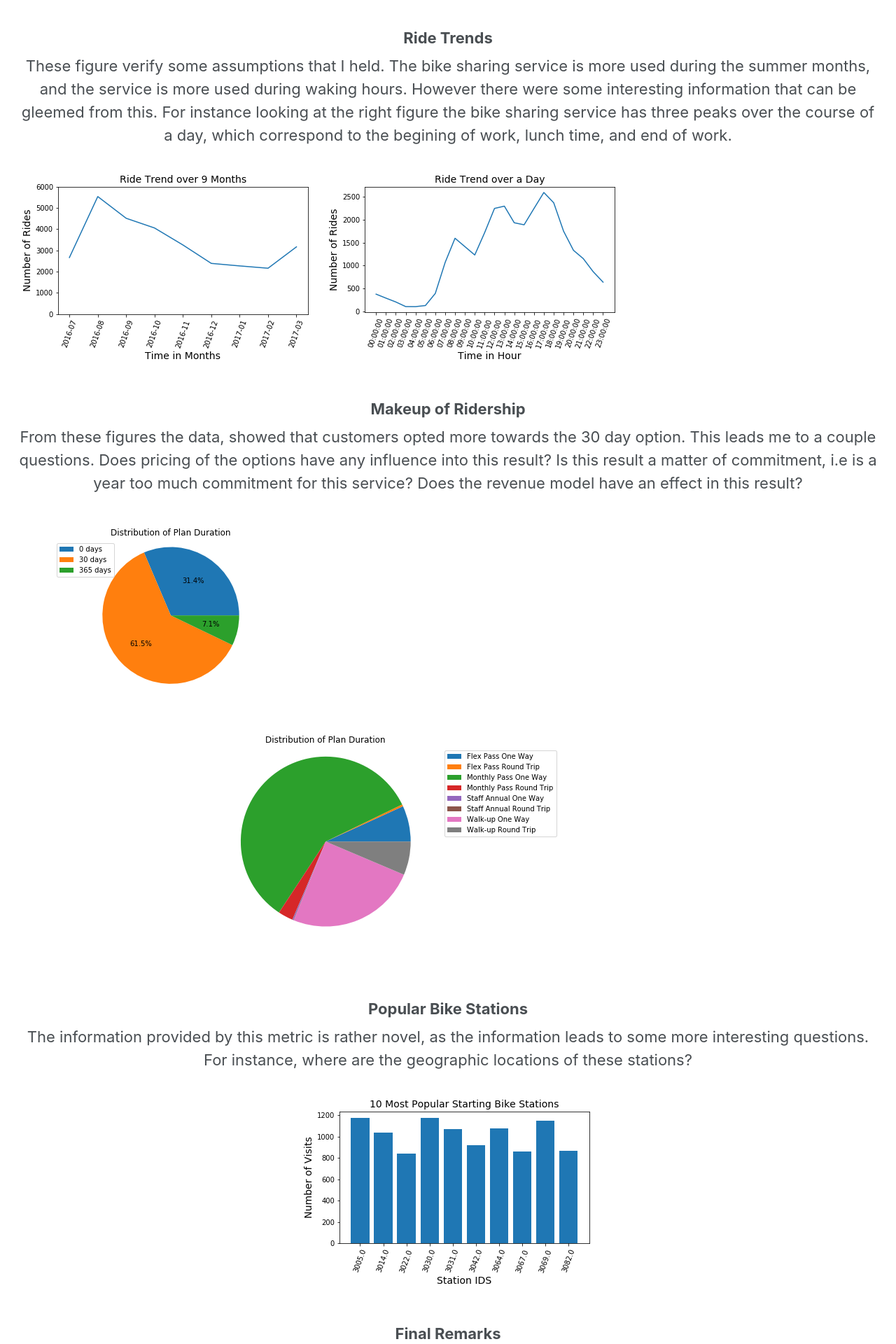
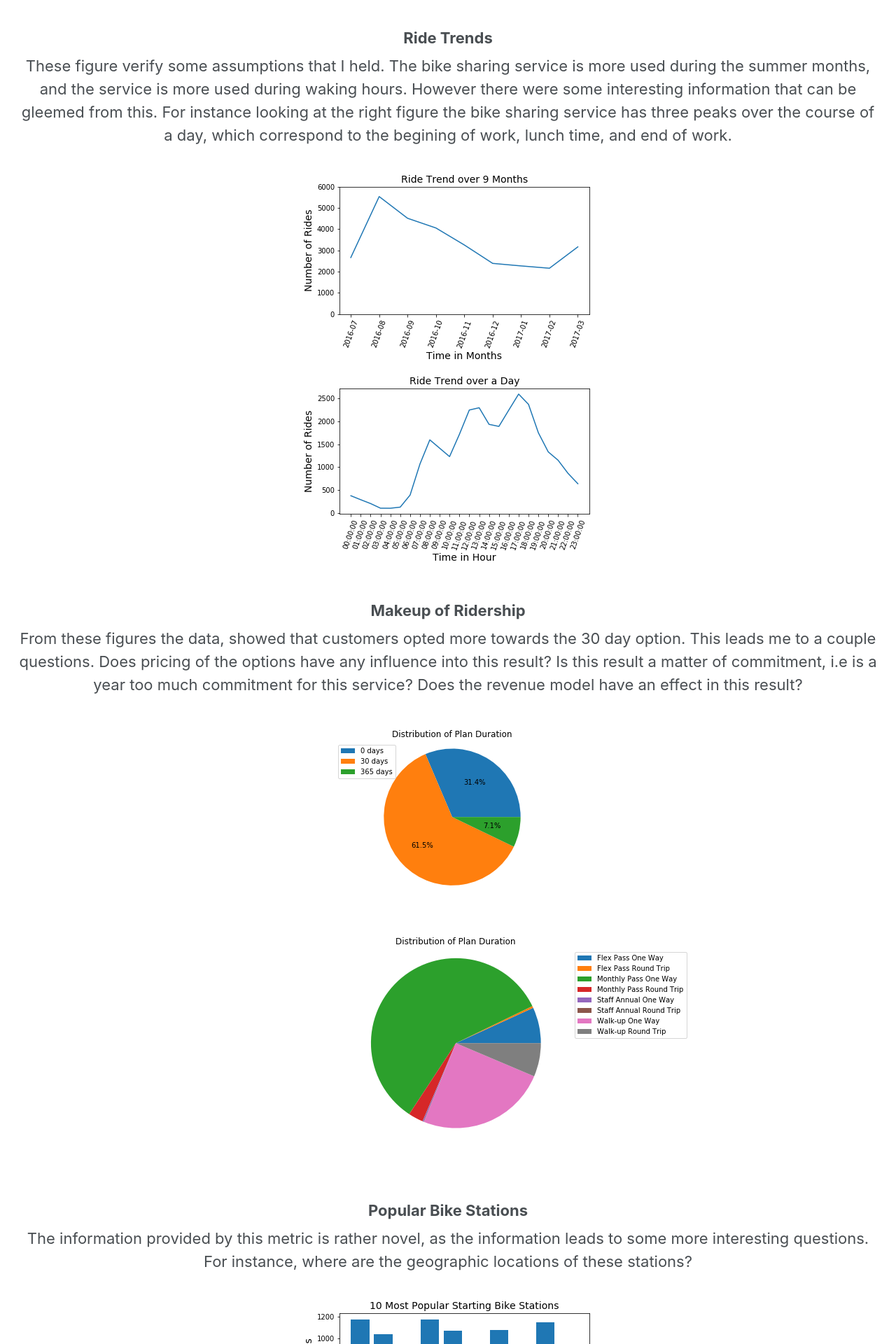
Before and after one commit to kwch3693/Capital-One_Bike_Sharing, a Jekyll site: the page built from index.html, in a window 1280 px wide. Shown: the part 2059-3979 px from the top of the page at 70% size. Built offline with Jekyll 4.4.1, drawn with Linux system fonts in a browser that asks for light colours; cached includes are drawn as plain includes; nearby versions of some CDN libraries; the list of posts is cut into pages by our own code.

Commit message:
Update index.html

```diff
--- a/index.html
+++ b/index.html
@@ -28,8 +28,8 @@ author_profile: false
         These figure verify some assumptions that I held. The bike sharing service is more used during the summer months, and the service is more used during waking hours. However there were some interesting information that can be gleemed from this. For instance looking at the right figure the bike sharing service has three peaks over the course of a day, which correspond to the begining of work, lunch time, and end of work.
 </p>
 <div>
-    <img src="assets\images\fig2.png" >
-    <img src="assets\images\fig5.png" >
+    <img src="assets\images\fig2.png" class="align-center">
+    <img src="assets\images\fig5.png" class="align-center">
 </div>
 <h3 style="text-align: center;">
     Makeup of Ridership
@@ -37,9 +37,9 @@ author_profile: false
 <p style="text-align: center;">
         From these figures the data, showed that customers opted more towards the 30 day option. This leads me to a couple questions. Does pricing of the options have any influence into this result? Is this result a matter of commitment, i.e is a year too much commitment for this service? Does the revenue model have an effect in this result?
 </p>
-<div class="align-center">
-    <img src="assets\images\fig3.png" >
-    <img src="assets\images\fig6.png">
+<div >
+    <img src="assets\images\fig3.png" class="align-center">
+    <img src="assets\images\fig6.png" class="align-center">
 </div>
 <h3 style="text-align: center;">
     Popular Bike Stations
```
